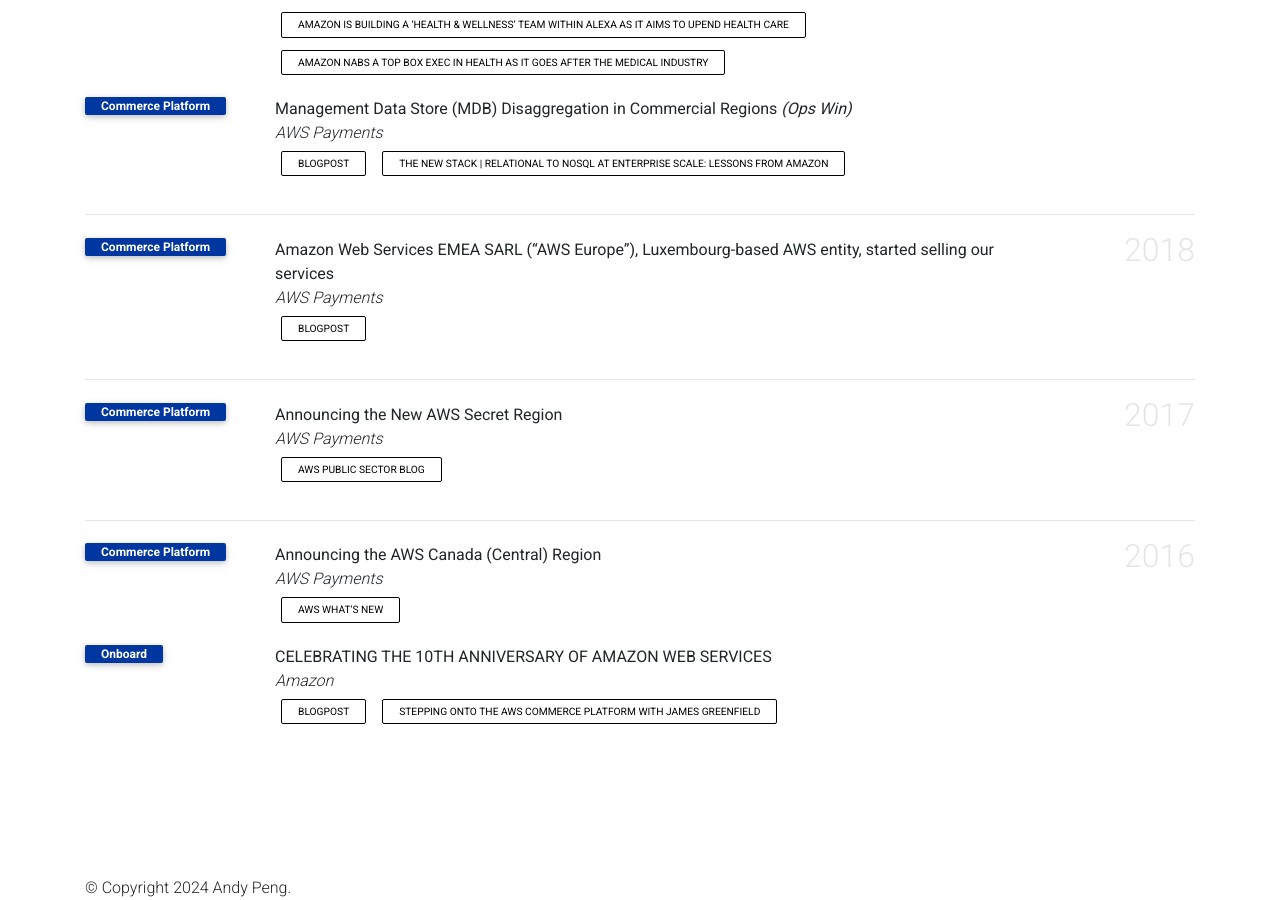
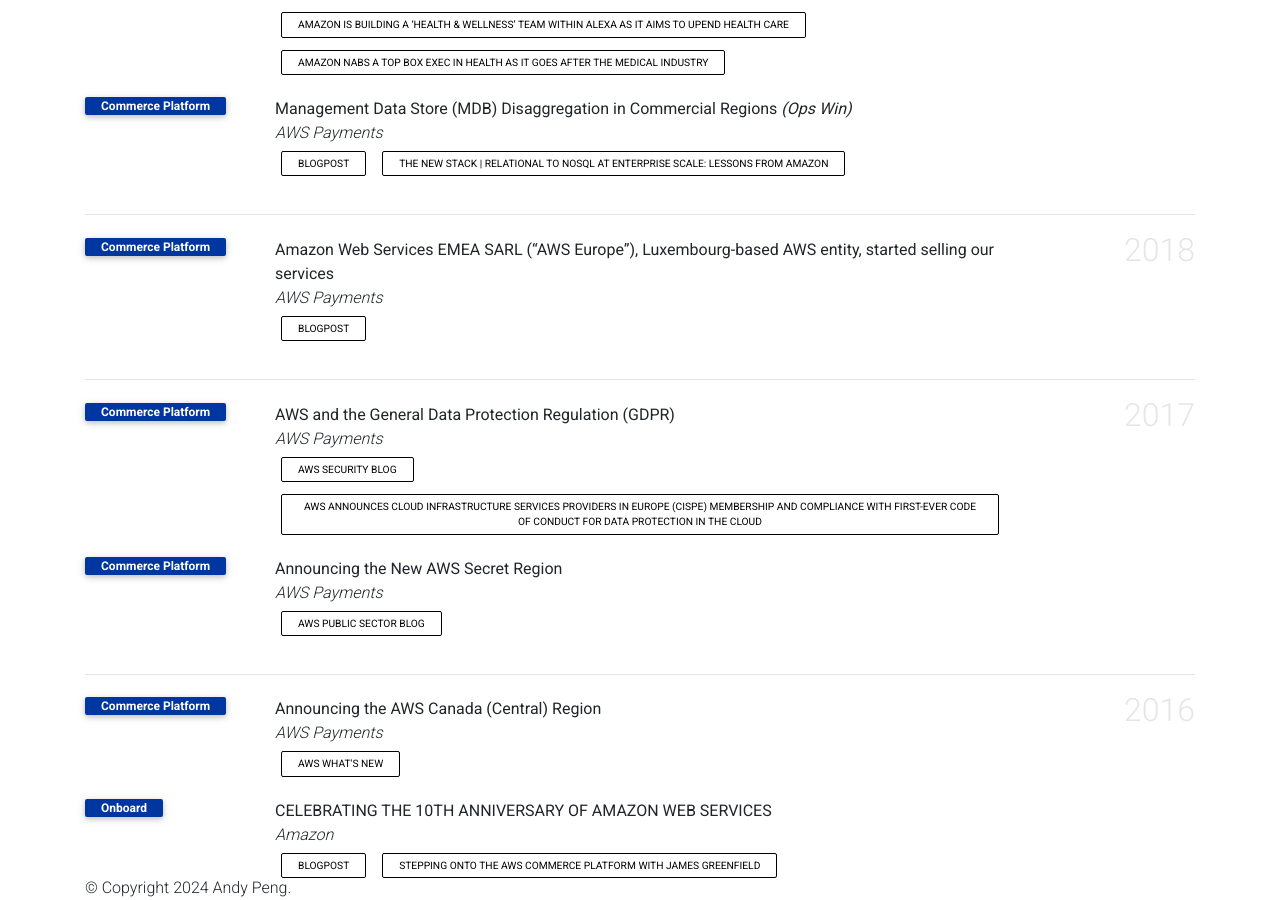
Before and after one commit to gfw001/gfw001.github.io, a Jekyll site: the page products.html, which Jekyll copies as it is, in a window 1280 px wide and 900 px high, scrolled down 3565 px. Built offline with Jekyll 4.4.1, drawn with Linux system fonts in a browser that asks for light colours; comment, search, counter and statistics services are not loaded; a style sheet for code colours, icons or effects is not loaded.

Commit message:
Update products.html

```diff
--- a/products.html
+++ b/products.html
@@ -659,6 +659,21 @@
             <div class="row">
                <div class="col-sm-2 abbr"><abbr class="badge">Commerce Platform</abbr></div>
                <div id="mao2023agent" class="col-sm-8">
+                  <div class="title">AWS and the General Data Protection Regulation (GDPR)</div>
+                  <div class="periodical"> <em>AWS Payments</em> </div>
+                  <div class="links">
+                     <a href="https://aws.amazon.com/blogs/security/aws-and-the-general-data-protection-regulation/" class="btn btn-sm z-depth-0" role="button" rel="external nofollow noopener" target="_blank">AWS Security Blog</a>
+                     <a href="https://aws.amazon.com/blogs/security/aws-announces-cispe-membership-and-compliance-with-first-ever-code-of-conduct-for-data-protection-in-the-cloud/" class="btn btn-sm z-depth-0" role="button" rel="external nofollow noopener" target="_blank">AWS Announces Cloud Infrastructure Services Providers in Europe (CISPE) Membership and Compliance with First-Ever Code of Conduct for Data Protection in the Cloud</a>
+               </div>
+               <div class="badges">
+                  <span class="altmetric-embed" data-hide-no-mentions="true" data-hide-less-than="15" data-badge-type="2" data-badge-popover="right"></span> <span class="__dimensions_badge_embed__" data-pmid="" data-hide-zero-citations="true" data-style="small_rectangle" data-legend="hover-right" style="margin-bottom: 3px;"></span>
+               </div>
+            </div>
+         </li>
+         <li>
+            <div class="row">
+               <div class="col-sm-2 abbr"><abbr class="badge">Commerce Platform</abbr></div>
+               <div id="mao2023agent" class="col-sm-8">
                   <div class="title">Announcing the New AWS Secret Region</div>
                   <div class="periodical"> <em>AWS Payments</em> </div>
                   <div class="links">
```
